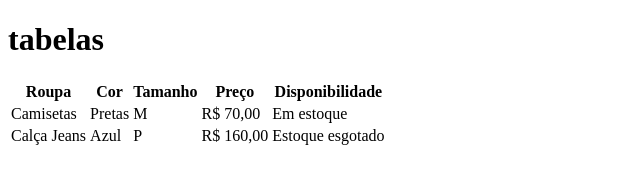
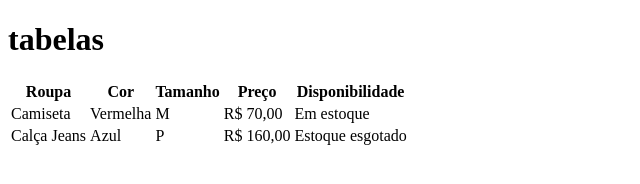
Before and after one commit to emanuelrodrg/aula-tabela, a plain HTML site: page index.html in a window 1280 px wide. Shown: the whole page, without its empty margins (0-640 px from the left). Drawn offline with Linux system fonts and the light colour scheme.

Commit message:
Mudando preta para vermelha na couna da cor

```diff
--- a/index.html
+++ b/index.html
@@ -18,8 +18,8 @@
             <th>Disponibilidade</th>
         </tr>
         <tr>
-            <td>Camisetas</td>
-            <td>Pretas</td>
+            <td>Camiseta</td>
+            <td>Vermelha</td>
             <td>M</td>
             <td><Main>R$ 70,00</Main></td>
             <td>Em estoque</td>
```
